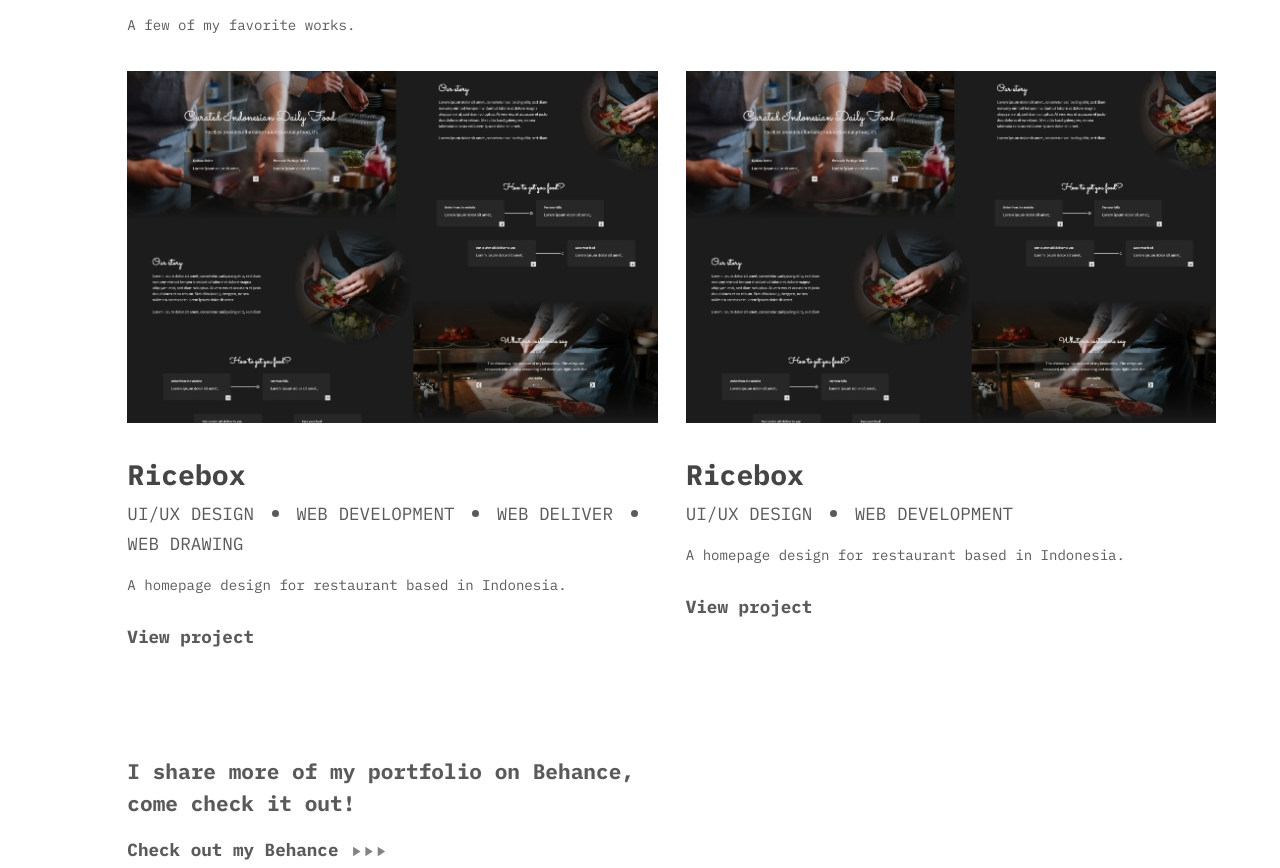
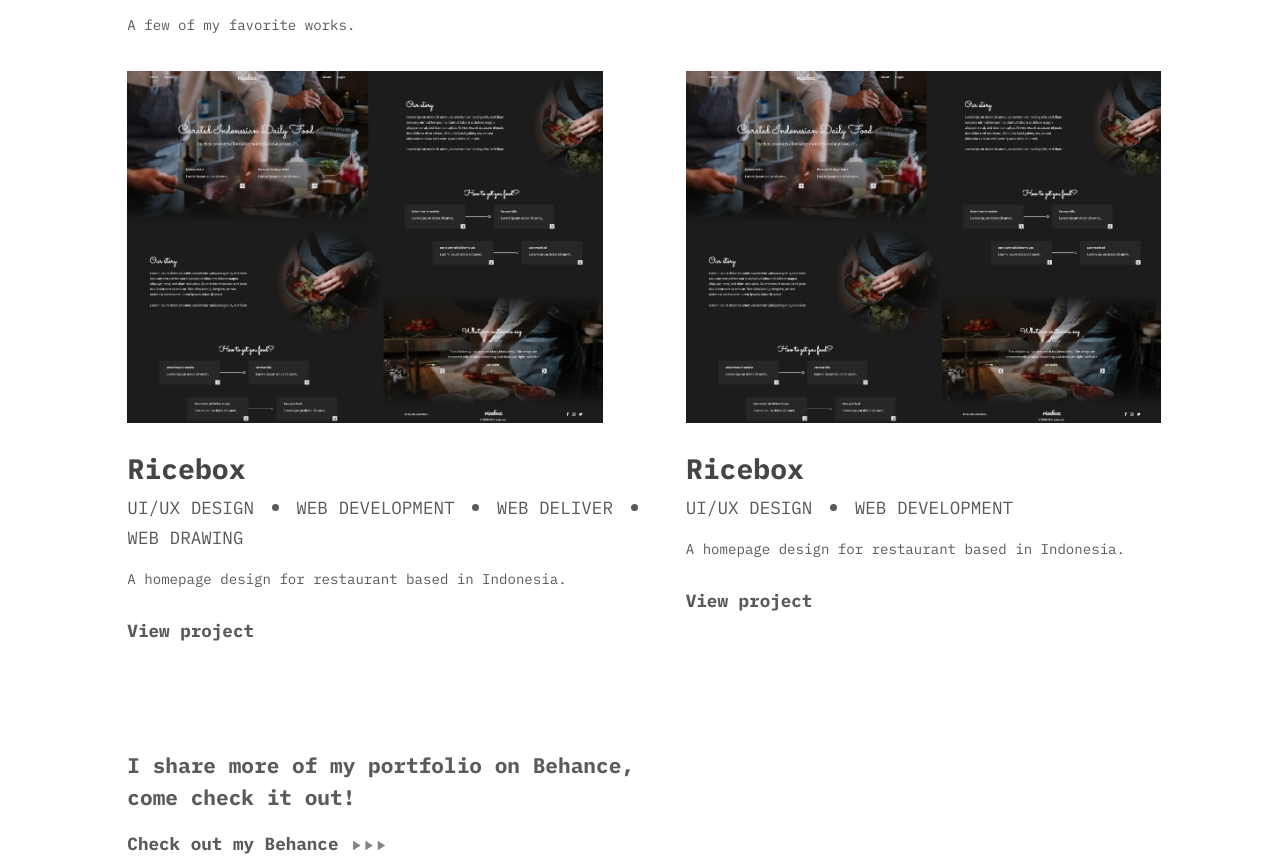
Before and after one commit to herosimo/herosimo.github.io, a Gatsby site: page / in a window 1280 px wide. Shown: the part 847-1715 px from the top of the page. Built offline with nearby package versions, Linux system fonts and the light colour scheme; Gatsby itself is replaced by a stand-in of ours.

Commit message:
Change image to staticImage

```diff
--- a/src/components/Section.jsx
+++ b/src/components/Section.jsx
@@ -1,7 +1,7 @@
 import React from "react";
+import { StaticImage } from "gatsby-plugin-image";
 
 import { section, items, item, more } from "../styles/section.module.scss";
-import image from "../images/image.jpg";
 
 const Section = () => {
   return (
@@ -11,7 +11,7 @@
 
       <div className={items}>
         <div className={item}>
-          <img src={image} alt="" />
+          <StaticImage src="../images/image.jpg" alt="" />
           <h3>Ricebox</h3>
           <ul>
             <li>UI/UX Design</li>
@@ -26,7 +26,7 @@
         </div>
 
         <div className={item}>
-          <img src={image} alt="" />
+          <StaticImage src="../images/image.jpg" alt="" />
           <h3>Ricebox</h3>
           <ul>
             <li>UI/UX Design</li>
```
